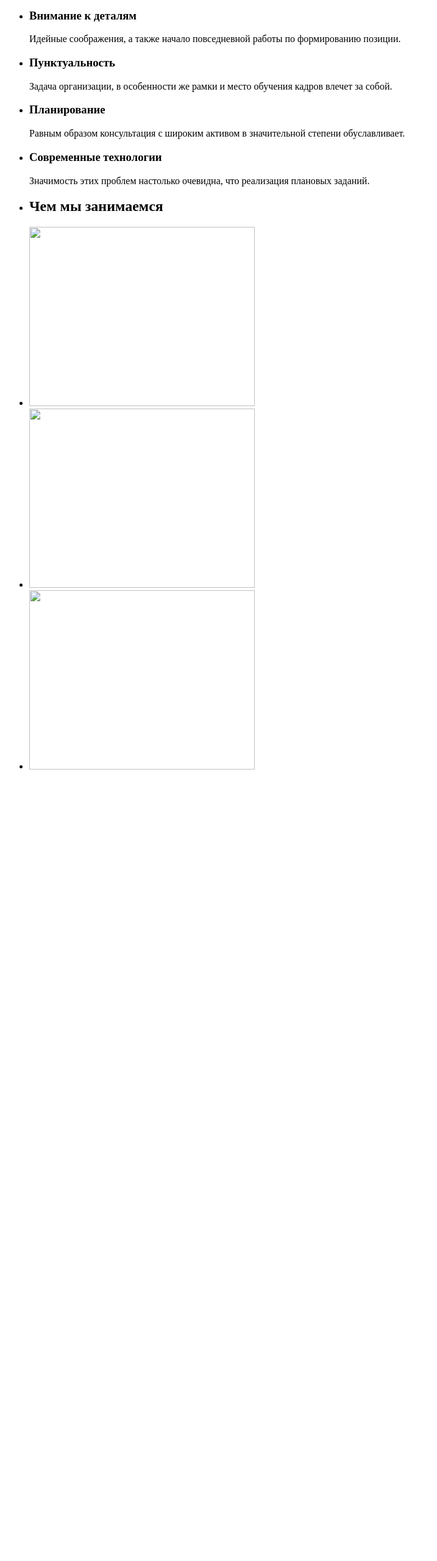
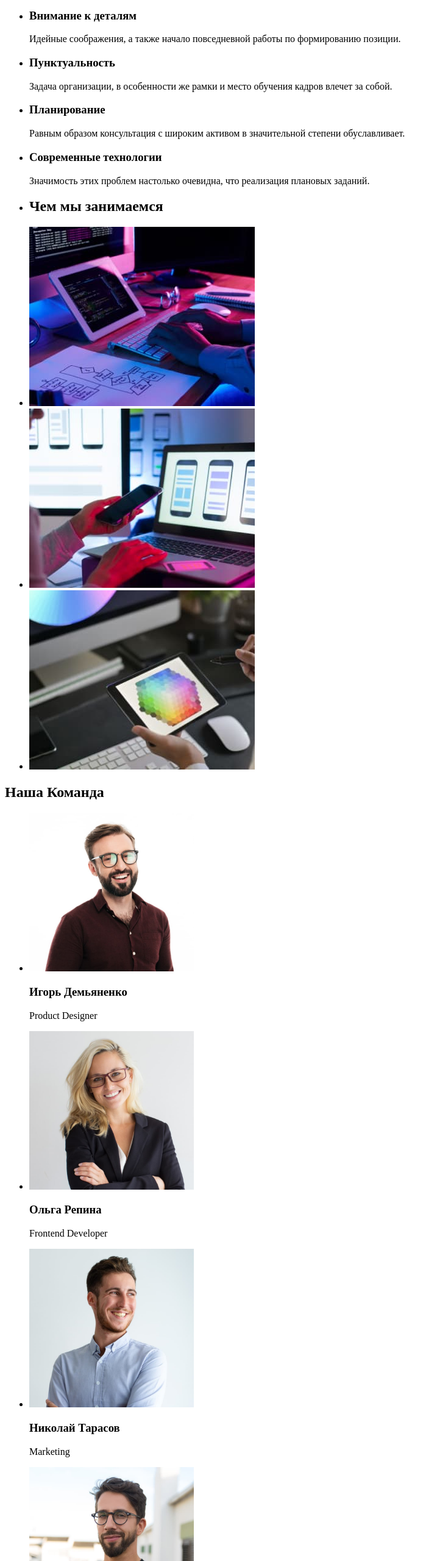
Before and after one commit to AntonyKornlov/github-markup-hw-01-, a plain HTML site: page index.html in a window 1280 px wide. Shown: the part 240-2800 px from the top of the page at 61% size, without its empty margins (0-717 px from the left). Before the commit the page ends 1522 px from the top, so only its background shows below. Drawn offline with Linux system fonts and the light colour scheme.

Commit message:
Исправил ошибки,добавлено изо

```diff
--- a/index.html
+++ b/index.html
@@ -1,11 +1,13 @@
 <!DOCTYPE html>
 <html lang="ru">
+
 <head>
     <meta charset="UTF-8">
     <meta http-equiv="X-UA-Compatible" content="IE=edge">
     <meta name="viewport" content="width=device-width, initial-scale=1.0">
     <title>WebStudio</title>
 </head>
+
 <body>
     <!--Шапка Сайта-->
     <header>
@@ -23,6 +25,7 @@
         </ul>
 
     </header>
+    <!--Уникальный контент страницы-->
     <main>
         <section>
             <h1>Эффективные решения для вашего бизнеса</h1>
@@ -54,17 +57,50 @@
             </ul>
             <ul>
                 <li>
-                        <img src="" alt="" width="370" height="294">
+                    <img src="./images/box1.jpg" alt="Клавиатура" width="370" height="294">
                 </li>
                 <li>
-                        <img src="" alt="" width="370" height="294">
+                    <img src="./images/box2.jpg" alt="Ноутбук" width="370" height="294">
                 </li>
                 <li>
-                        <img src="" alt="" width="370" height="294">
+                    <img src="./images/box3.jpg" alt="Планшет" width="370" height="294">
+                </li>
+            </ul>
+        </section>
+
+    <!--Наша команда-->
+    <section>
+        <h2>Наша Команда</h2>
+        <ul>
+            <li>
+                <img src="./images/teamphoto1.jpg" alt="продукт" width="270"><h3>Игорь Демьяненко</h3>
+                <p lang="en">Product Designer</p>
+            </li>
+            <li>
+                <img src="./images/teamphoto2.jpg" alt="разработчик" width="270"><h3>Ольга Репина</h3>
+                <p lang="en">Frontend Developer</p>
+            </li>
+            <li>
+                <img src="./images/teamphoto3.jpg" alt="маркетинг" width="270"><h3>Николай Тарасов</h3>
+                <p lang="en">Marketing</p>
+            </li>
+            <li>
+                <img src="./images/teamphoto4.jpg" alt="дизайнер" width="270"><h3>Михаил Ермаков</h3>
+                <p lang="en">UI Designer</p>
             </li>
         </ul>
     </section>
     </main>
+<!--Подвал страницы-->
+<footer>
+    <a href="">WebStudio</a>
+    <address>
+        <p>г.Киев, пр-т Леси Украинки, 26</p>
+        <p>info@example.com</p>
+        <p>+3809911111111</p>
+    </address>
+</footer>
 
 </body>
+
 </html>
```
Also changed, not shown: .prettierrc.json (added), images/box1.jpg (added), images/box2.jpg (added), images/box3.jpg (added), images/teamphoto1.jpg (added), images/teamphoto2.jpg (added), images/teamphoto3.jpg (added), images/teamphoto4.jpg (added). Lines whose indentation alone changed are shown as unchanged.
